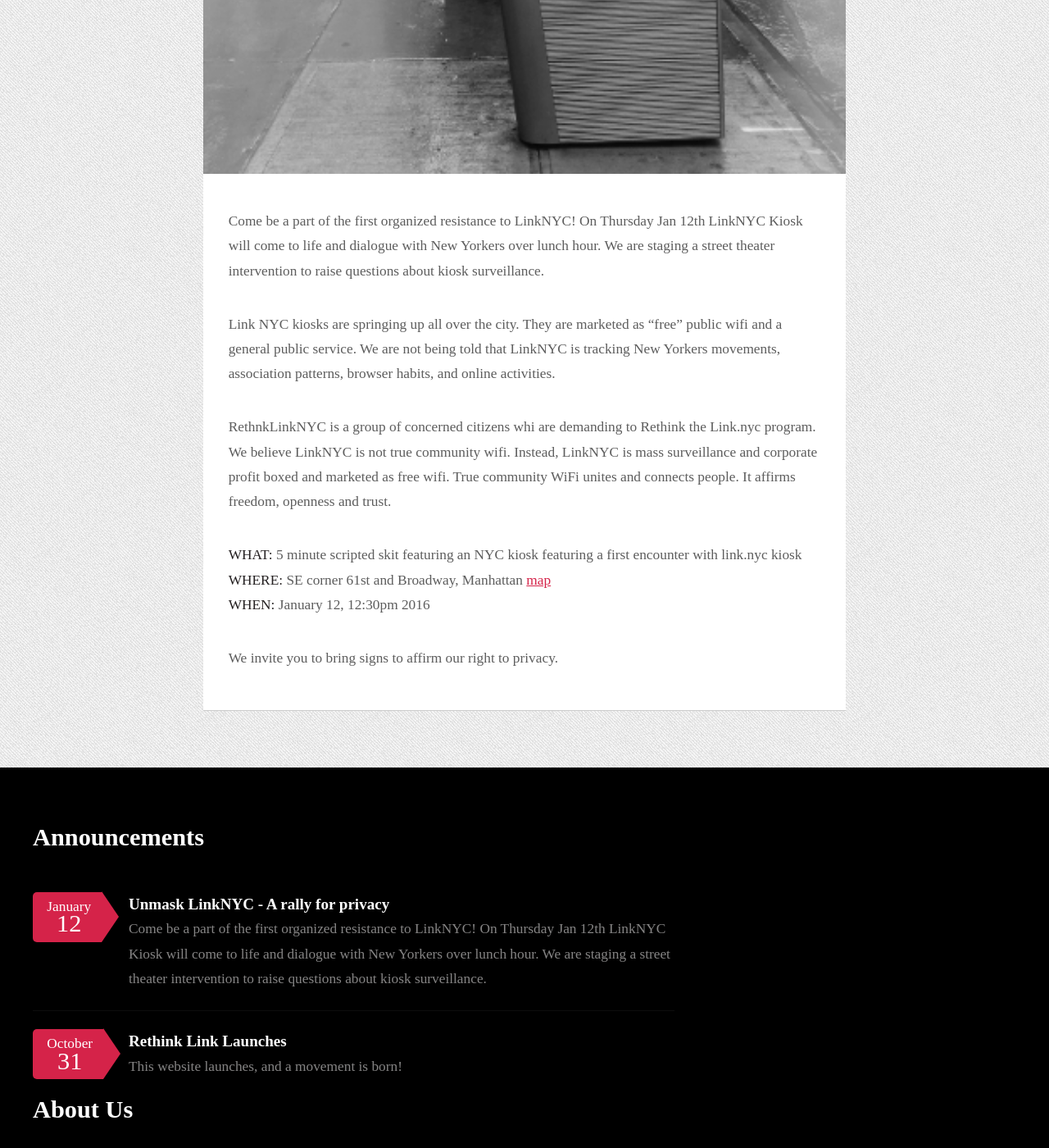
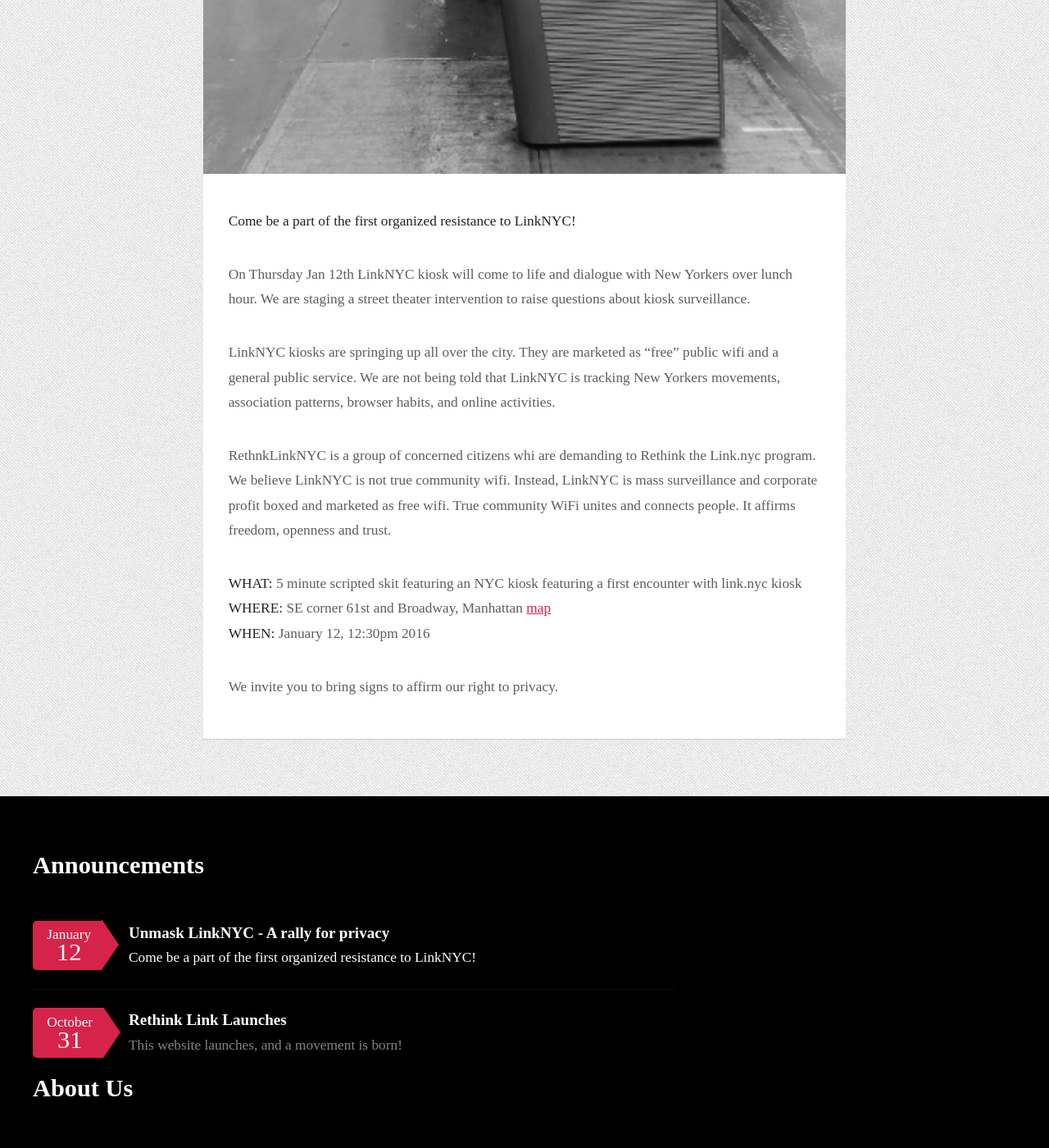
Before and after one commit to rethinklinknyc/rethinklinknyc.github.io, a Jekyll site: the page built from _posts/2017-01-12-rally-for-privacy.md, in a window 1280 px wide and 1400 px high, scrolled down 1568 px. Shown: the whole window at 82% size. Built offline with Jekyll 4.4.1, drawn with Linux system fonts in a browser that asks for light colours; some web fonts are replaced.

Commit message:
improve formatting

```diff
--- a/_posts/2017-01-12-rally-for-privacy.md
+++ b/_posts/2017-01-12-rally-for-privacy.md
@@ -4,9 +4,11 @@
 layout: post
 ---
 
-Come be a part of the first organized resistance to LinkNYC! On Thursday Jan 12th LinkNYC Kiosk will come to life and dialogue with New Yorkers over lunch hour. We are staging a street theater intervention to raise questions about kiosk surveillance.
+**Come be a part of the first organized resistance to LinkNYC!**
 
-Link NYC kiosks are springing up all over the city. They are marketed as “free” public wifi and a general public service. We are not being told that LinkNYC is tracking New Yorkers movements, association patterns, browser habits, and online activities.
+On Thursday Jan 12th LinkNYC kiosk will come to life and dialogue with New Yorkers over lunch hour. We are staging a street theater intervention to raise questions about kiosk surveillance.
+
+LinkNYC kiosks are springing up all over the city. They are marketed as “free” public wifi and a general public service. We are not being told that LinkNYC is tracking New Yorkers movements, association patterns, browser habits, and online activities.
 
 RethnkLinkNYC is a group of concerned citizens whi are demanding to Rethink the Link.nyc program. We believe LinkNYC is not true community wifi. Instead, LinkNYC is mass surveillance and corporate profit boxed and marketed as free wifi. True community WiFi unites and connects people. It affirms freedom, openness and trust.
 
```
